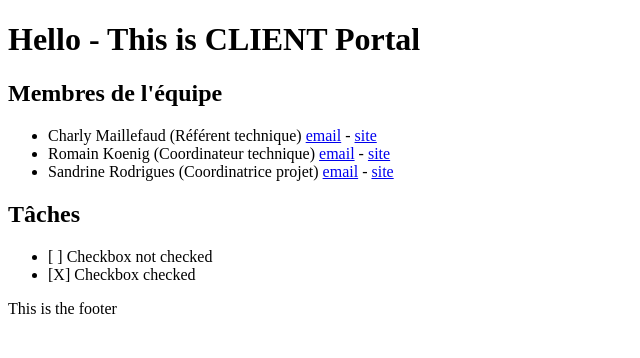
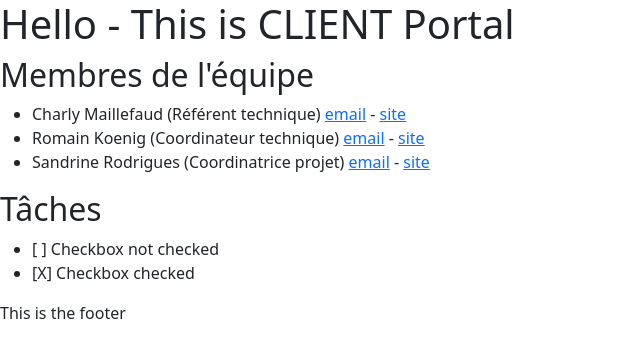
Before and after one commit to Krokee/client-portal, an Eleventy site: page src/index.njk in a window 1280 px wide. Shown: the whole page, without its empty margins (0-640 px from the left). Built offline with nearby package versions, Linux system fonts and the light colour scheme; Eleventy itself is replaced by a stand-in of ours; files that its build step writes are made by us from their sources.

Commit message:
Bootstrap CSS

```diff
--- a/src/_includes/head.njk
+++ b/src/_includes/head.njk
@@ -9,5 +9,9 @@
 	<link rel="icon" type="image/png" sizes="16x16" href="/favicon/favicon-16x16.png">
 	<link rel="manifest" href="/favicon/site.webmanifest">
 
+	<!-- Bootstrap CSS only -->
+	<link href="https://cdn.jsdelivr.net/npm/bootstrap@5.2.0-beta1/dist/css/bootstrap.min.css" rel="stylesheet" integrity="sha384-0evHe/X+R7YkIZDRvuzKMRqM+OrBnVFBL6DOitfPri4tjfHxaWutUpFmBp4vmVor" crossorigin="anonymous">
+
+
 	<title>{{title}}</title>
 </head>
```
